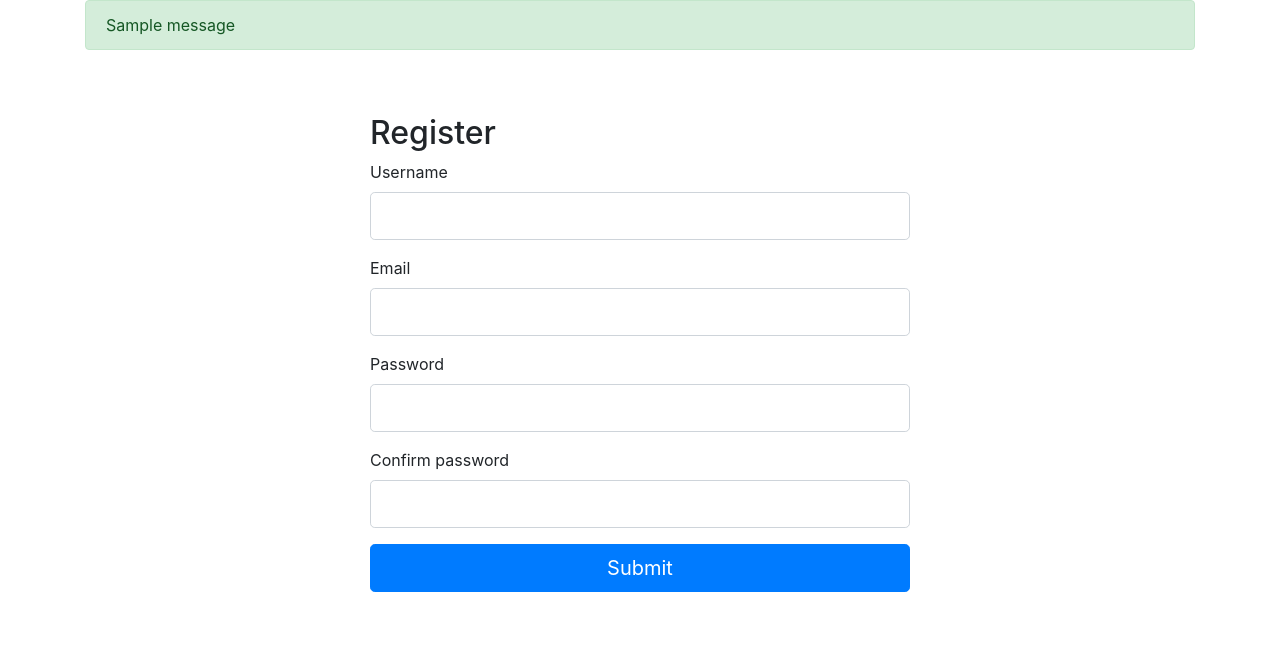
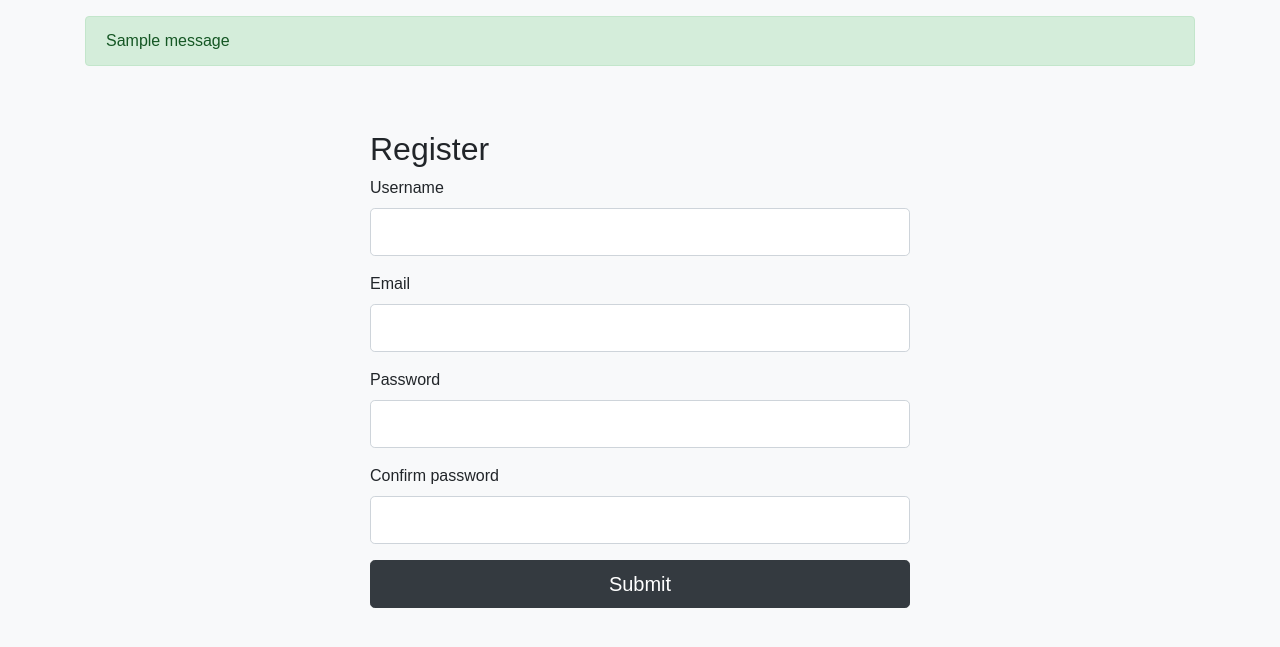
Before and after one commit to VasylFId/-durak-card-game-, a Flask app: template app/templates/register.html in a window 1280 px wide. Shown: the top 647 px of the page. Run offline with Flask 3, Linux system fonts and the light colour scheme; the template is opened without the code that fills it, so the values that code supplies are empty, except form fields; one stand-in notice (Sample message) is shown; form fields are guessed from the names that the template uses; some libraries are stand-ins or nearby versions.

Commit message:
Update base.html

```diff
--- a/app/templates/base.html
+++ b/app/templates/base.html
@@ -4,14 +4,16 @@
     <meta charset="UTF-8">
     <meta name="viewport" content="width=device-width, initial-scale=1.0">
     <title>{% block title %}{% endblock %}</title>
+    <link href="https://fonts.googleapis.com/css2?family=Roboto:wght@400;700&display=swap" rel="stylesheet">
     <link rel="stylesheet" href="https://stackpath.bootstrapcdn.com/bootstrap/4.3.1/css/bootstrap.min.css">
+    <link rel="stylesheet" href="{{ url_for('static', filename='css/styles.css') }}">
 </head>
 <body>
     <div class="container">
         {% with messages = get_flashed_messages(with_categories=true) %}
             {% if messages %}
                 {% for category, message in messages %}
-                    <div class="alert alert-{{ category }}">{{ message }}</div>
+                    <div class="alert alert-{{ category }} mt-3">{{ message }}</div>
                 {% endfor %}
             {% endif %}
         {% endwith %}
```
